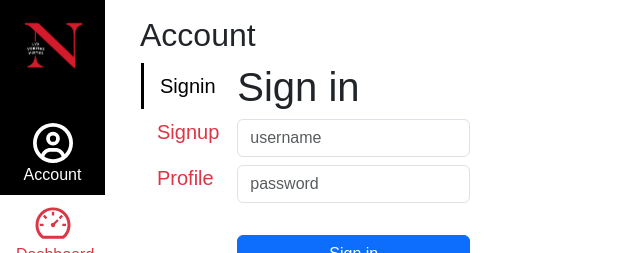
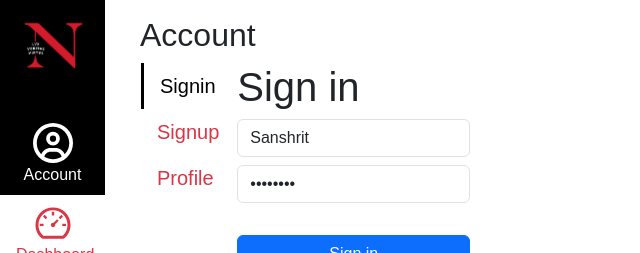
Before and after one commit to Sanshrit/kambaz-react-web-app, a React (Vite) app: page /#/Kambaz/Account/Signin in a window 1280 px wide. Shown: the top 253 px of the page, without its empty margins (0-640 px from the left). Built offline with nearby package versions, Linux system fonts and the light colour scheme.

Commit message:
A2 work and Landing Page

```diff
--- a/src/Kambaz/Account/Profile.tsx
+++ b/src/Kambaz/Account/Profile.tsx
@@ -24,7 +24,7 @@ export default function Profile() {
         defaultValue="2000-01-01"
         type="date" className="mb-2" />
       <Form.Control id="wd-email"
-        defaultValue="alice@wonderland"
+        defaultValue="alice@wonderland.com"
         type="email" className="mb-2" />
       <Form.Select id="wd-role" className="mb-2">
         <option value="USER">User</option>
--- a/src/Kambaz/Account/Signin.tsx
+++ b/src/Kambaz/Account/Signin.tsx
@@ -6,9 +6,11 @@ export default function Signin() {
       <h1>Sign in</h1>
       <Form.Control id="wd-username"
         placeholder="username"
+        defaultValue={"Sanshrit"}
         className="mb-2" />
       <Form.Control id="wd-password"
         placeholder="password" type="password"
+        defaultValue={"password"}
         className="mb-2" /><br />
       <Link id="wd-signin-btn"
         to="/Kambaz/Dashboard"
--- a/src/Kambaz/Account/Signup.tsx
+++ b/src/Kambaz/Account/Signup.tsx
@@ -5,12 +5,15 @@ export default function Signup() {
         <div id="wd-signup-screen">
             <h1>Sign up</h1>
             <Form.Control id="wd-username"
+                defaultValue={"Sanshrit"}
                 placeholder="username"
                 className="mb-2" />
             <Form.Control id="wd-password"
+                defaultValue={"password"}
                 placeholder="password" type="password"
                 className="mb-2" />
             <Form.Control id="wd-password-verify"
+                defaultValue={"password"}
                 placeholder="verify password" type="password"
                 className="mb-2" /><br />
             <Link id="wd-signup-btn"
@@ -22,11 +25,3 @@ export default function Signup() {
         </div>
     );
 }
-//     <h3>Sign up</h3>
-//     <input placeholder="username" className="wd-username" /><br />
-//     <input placeholder="password" type="password" className="wd-password" /><br />
-//     <input placeholder="verify password"
-//         type="password" className="wd-password-verify" /><br />
-//     <Link to="/Kambaz/Account/Profile" > Sign up </Link><br />
-//     <Link to="/Kambaz/Account/Signin" >Sign in</Link>
-// </div>
```
